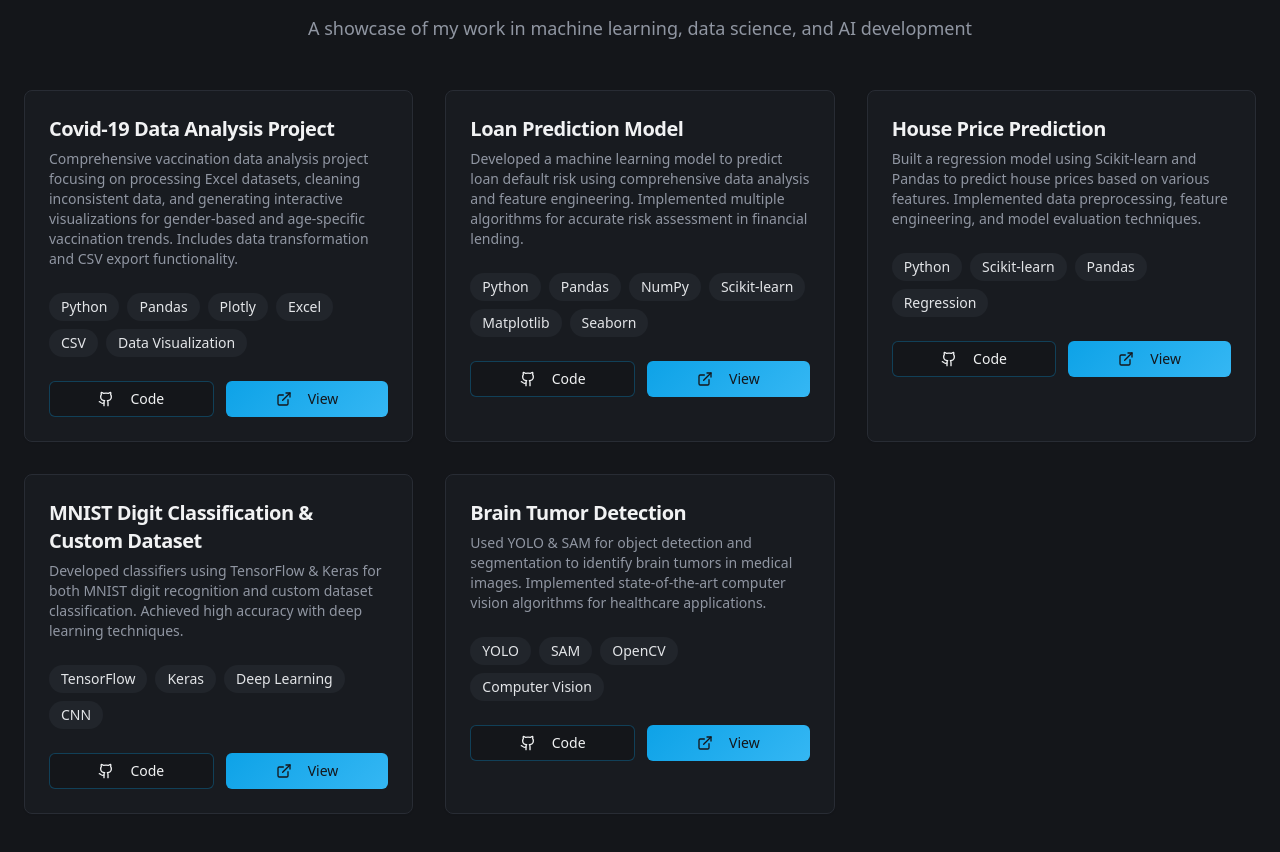
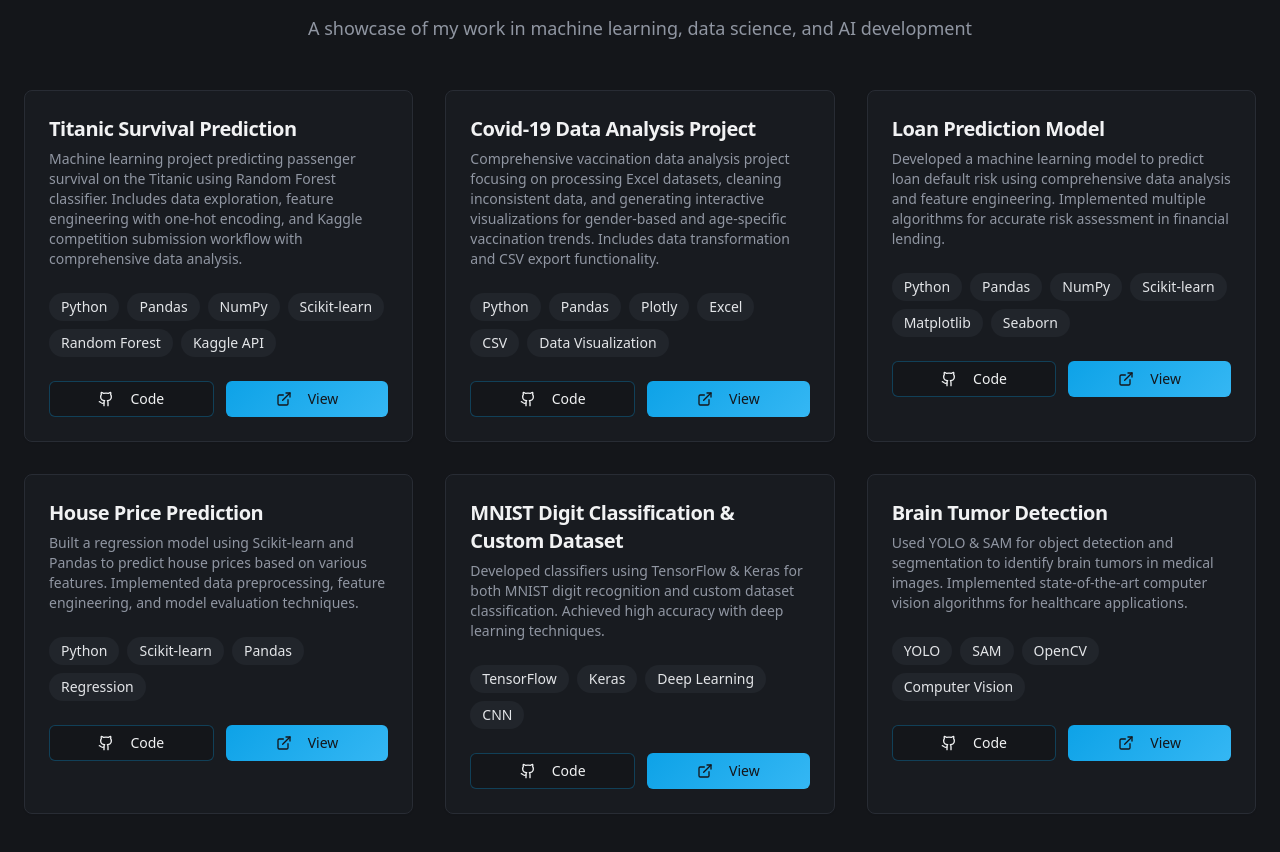
Before and after one commit to hammadfarooq-ai/hammad-farooq-portfolio, a React (Vite) app: page / in a window 1280 px wide. Shown: the part 958-1810 px from the top of the page. Built offline with nearby package versions, Linux system fonts and the light colour scheme.

Commit message:
Add Titanic Survival Project
Adds the Titanic Survival Prediction project to the portfolio, including its GitHub link and a description of the project's key steps, purpose, and technologies used.

```diff
--- a/src/components/Projects.tsx
+++ b/src/components/Projects.tsx
@@ -3,6 +3,13 @@ import { Button } from "@/components/ui/button";
 import { ExternalLink, Github } from "lucide-react";
 
 const projects = [
+  {
+    title: "Titanic Survival Prediction",
+    description: "Machine learning project predicting passenger survival on the Titanic using Random Forest classifier. Includes data exploration, feature engineering with one-hot encoding, and Kaggle competition submission workflow with comprehensive data analysis.",
+    tech: ["Python", "Pandas", "NumPy", "Scikit-learn", "Random Forest", "Kaggle API"],
+    githubUrl: "https://github.com/hammadfarooq-ai/Titanic-Survival-Prediction",
+    demoUrl: "#"
+  },
   {
     title: "Covid-19 Data Analysis Project",
     description: "Comprehensive vaccination data analysis project focusing on processing Excel datasets, cleaning inconsistent data, and generating interactive visualizations for gender-based and age-specific vaccination trends. Includes data transformation and CSV export functionality.",
```
